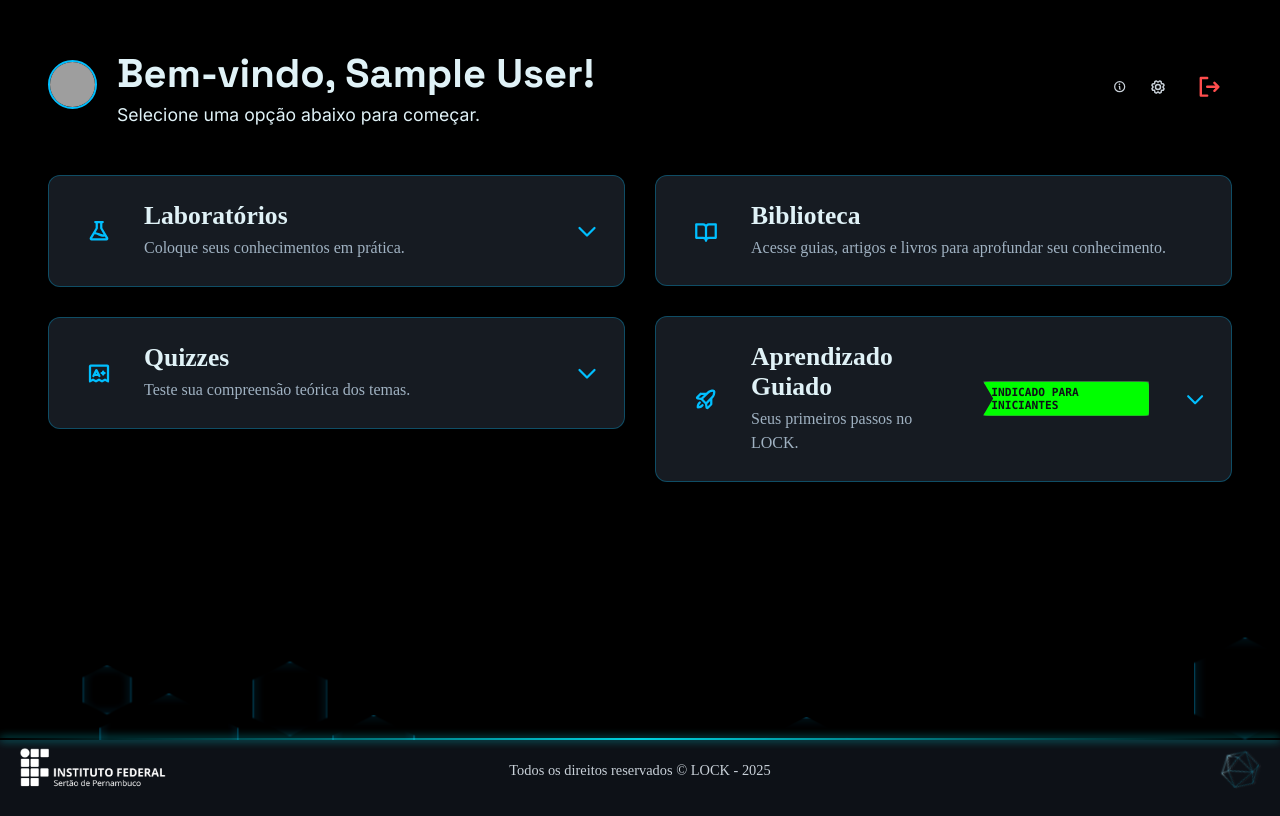
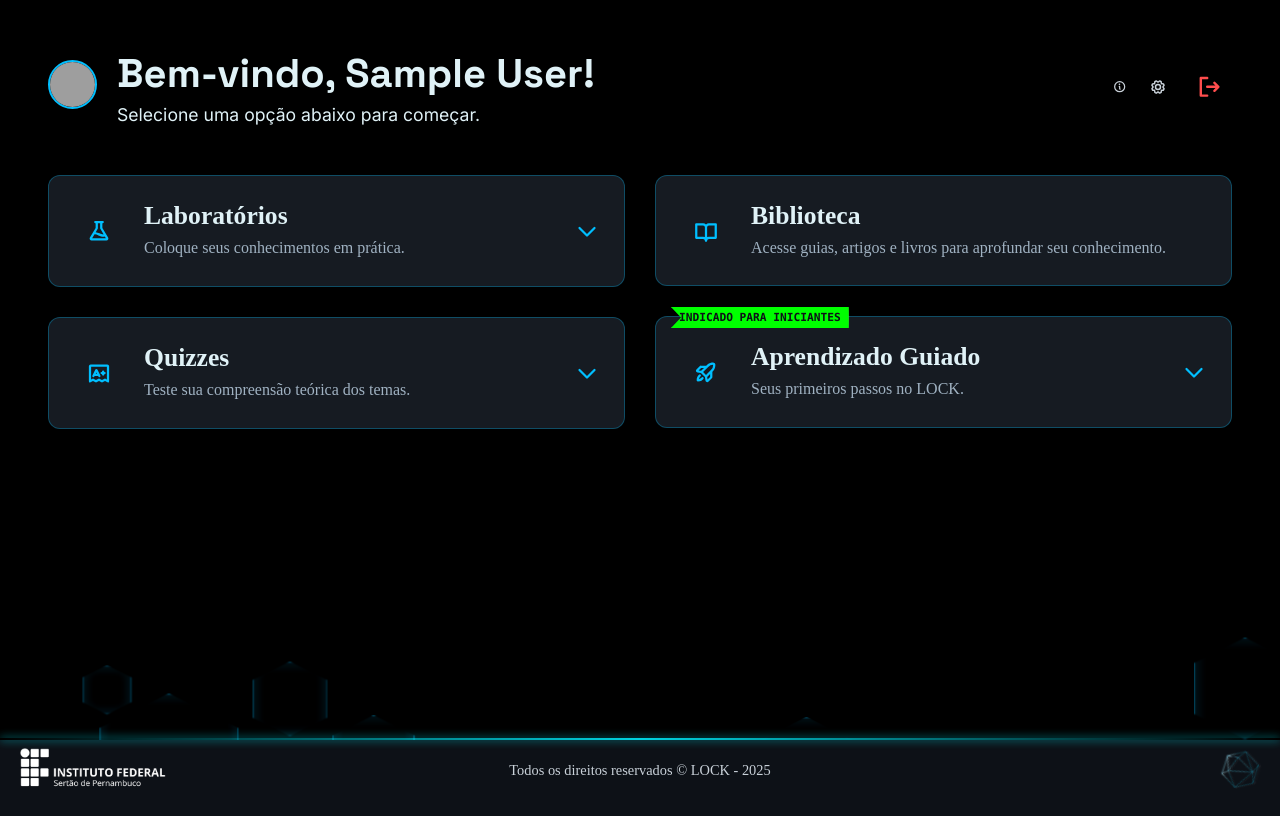
Before and after one commit to TheRealLoppiX/LOCK-FRONT, a React (Create React App) app: page /dashboard in a window 1280 px wide. Built offline with nearby package versions, Linux system fonts and the light colour scheme; no server answers; sample sign-in values are in the browser's storage; grey boxes are pictures that could not be loaded.

Commit message:
Fixes finais

```diff
--- a/src/pages/dashboard.css
+++ b/src/pages/dashboard.css
@@ -53,7 +53,8 @@
     border: 1px solid var(--border-color);
     border-radius: 12px;
     transition: all 0.3s ease;
-    overflow: hidden; /* Crucial para a animação */
+    overflow: visible;
+    position: relative;
 }
 
 .dashboard-card:hover {
@@ -202,30 +203,22 @@
   text-shadow: 0 0 5px #00f0ff;
 }
 .beginner-tag {
-  /* O visual "hacker green" */
-  background-color: #00ff00; /* Verde neon brilhante */
-  color: #0d1117; /* Texto escuro para contraste */
-  font-family: 'Consolas', 'Courier New', monospace; /* Fonte hacker */
+  /* Estilos visuais (idênticos) */
+  background-color: #00ff00;
+  color: #0d1117;
+  font-family: 'Consolas', 'Courier New', monospace;
   font-size: 0.7rem;
   font-weight: 700;
   text-transform: uppercase;
+  padding: 4px 8px;
+  animation: pulseTag 2s infinite alternate;
+  clip-path: polygon(0% 0%, 100% 0%, 100% 100%, 0% 100%, 10px 50%);
 
-  /* Posicionamento */
-  margin-left: auto; /* Empurra para a direita, antes do Caret */
-  margin-right: 15px;
-  padding: 4px 8px;
-
-  /* Formato de Tag */
-  border-radius: 4px;
-  clip-path: polygon(
-    0% 0%,
-    100% 0%,
-    100% 100%,
-    0% 100%,
-    10px 50% /* "corte" de tag à esquerda */
-  );
-
-  animation: pulseTag 2s infinite alternate;
+  /* NOVO Posicionamento "Saindo da Caixa" */
+  position: absolute;
+  top: -10px;   /* Puxa para CIMA, ficando metade fora */
+  left: 15px;   /* Alinha com o padding do conteúdo do card */
+  z-index: 2;   /* Garante que a tag fique EM CIMA da borda */
 }
 
 @keyframes pulseTag {
--- a/src/pages/dashboard.tsx
+++ b/src/pages/dashboard.tsx
@@ -214,7 +214,7 @@ const Dashboard: React.FC = () => {
                     onChange={() => handleStepToggle('step4')}
                   />
                   <label htmlFor="step4">
-                    <strong>Primeira Interação com Ethical Hacking:</strong> Acesse o Guia para montar seu laboratório de Burp Suite, disponível na nossa <Link to='/biblioteca'>Biblioteca</Link> para experienciar o Ethical Hacking.
+                    <strong>Primeira Interação com Ethical Hacking:</strong> Acesse o Guia para montar seu laboratório de Burp Suite, disponível na nossa <Link to='/biblioteca'>Biblioteca</Link>, para experienciar o Ethical Hacking.
                   </label>
                 </li>
 
```
